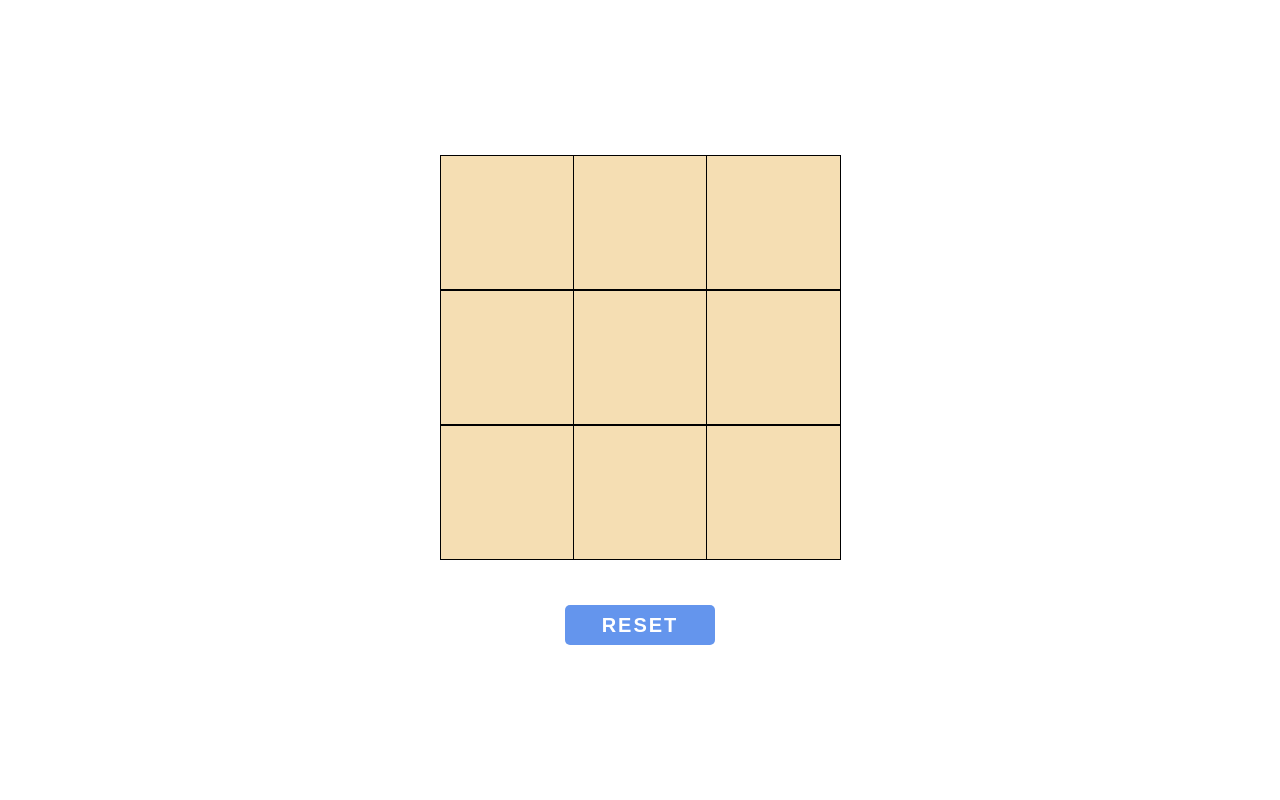
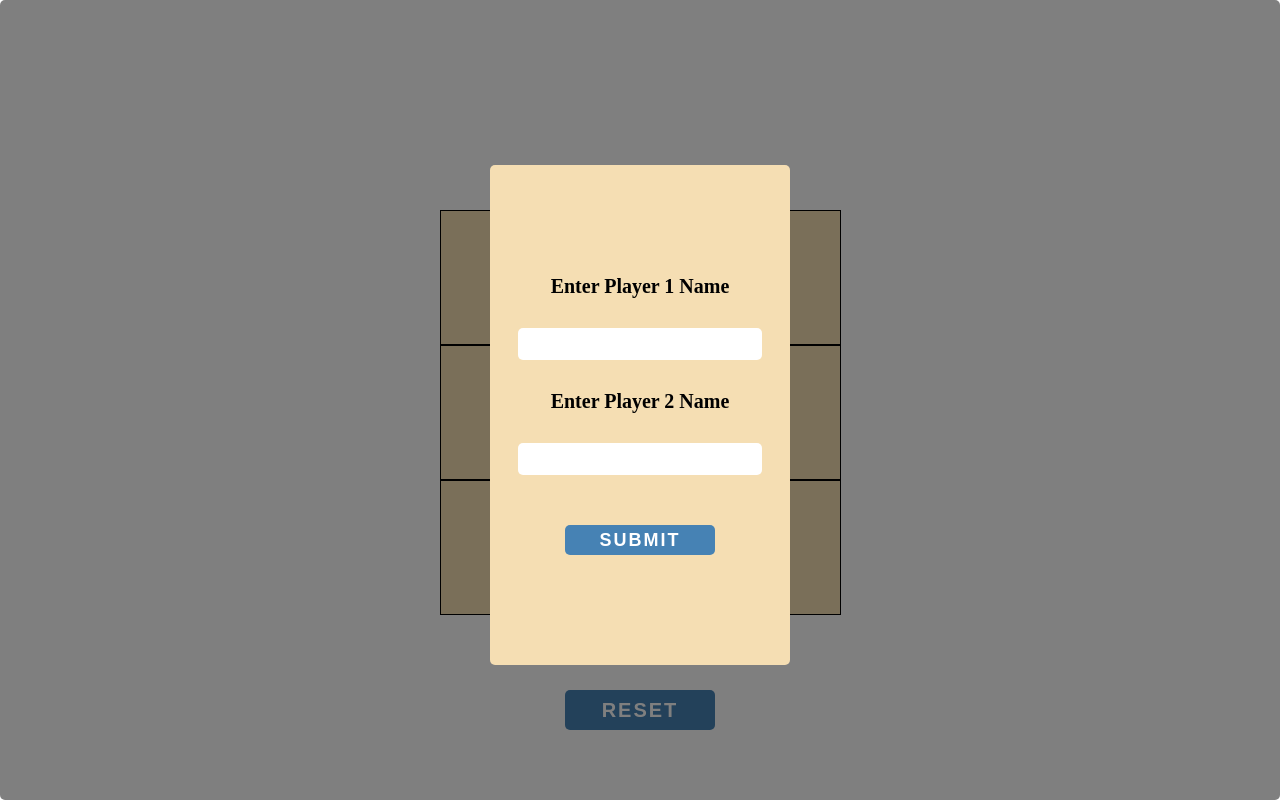
Before and after one commit to Raj-0512/odin_tictactoe, a plain HTML site: page index.html in a window 1280 px wide. Drawn offline with Linux system fonts and the light colour scheme.

Commit message:
Final Version

```diff
--- a/script.js
+++ b/script.js
@@ -35,14 +35,16 @@ const gameController  = {
             gameBoard.cells[index] === this.getCurrentPlayer().marker &&
             gameBoard.cells[index + 1] === this.getCurrentPlayer().marker &&
             gameBoard.cells[index + 2] === this.getCurrentPlayer().marker) {
-            console.log(`${this.getCurrentPlayer().name} won the game`);
+            console.log(`${this.getCurrentPlayer().name} won the game`)
+            winner_display.textContent = `${this.getCurrentPlayer().name} won the game`;
             this.gameOverFlag = 1;
         }
         else if (index % 3 === 1 &&
             gameBoard.cells[index - 1] === this.getCurrentPlayer().marker &&
             gameBoard.cells[index] === this.getCurrentPlayer().marker &&
             gameBoard.cells[index + 1] === this.getCurrentPlayer().marker) {
-            console.log(`${this.getCurrentPlayer().name} won the game`);
+            console.log(`${this.getCurrentPlayer().name} won the game`)
+            winner_display.textContent = `${this.getCurrentPlayer().name} won the game`;
             this.gameOverFlag = 1;
         }
         else if (index % 3 === 2 &&
@@ -50,6 +52,7 @@ const gameController  = {
             gameBoard.cells[index - 1] === this.getCurrentPlayer().marker &&
             gameBoard.cells[index] === this.getCurrentPlayer().marker) {
             console.log(`${this.getCurrentPlayer().name} won the game`);
+            winner_display.textContent = `${this.getCurrentPlayer().name} won the game`;
             this.gameOverFlag = 1;
         }
 
@@ -59,6 +62,7 @@ const gameController  = {
             gameBoard.cells[index + 3] === this.getCurrentPlayer().marker &&
             gameBoard.cells[index + 6] === this.getCurrentPlayer().marker) {
             console.log(`${this.getCurrentPlayer().name} won the game`);
+            winner_display.textContent = `${this.getCurrentPlayer().name} won the game`;
             this.gameOverFlag = 1;
         }
         else if (index >= 3 && index < 6 &&
@@ -66,6 +70,7 @@ const gameController  = {
             gameBoard.cells[index] === this.getCurrentPlayer().marker &&
             gameBoard.cells[index + 3] === this.getCurrentPlayer().marker) {
             console.log(`${this.getCurrentPlayer().name} won the game`);
+            winner_display.textContent = `${this.getCurrentPlayer().name} won the game`;
             this.gameOverFlag = 1;
         }
         else if (index >= 6 &&
@@ -73,6 +78,7 @@ const gameController  = {
             gameBoard.cells[index - 3] === this.getCurrentPlayer().marker &&
             gameBoard.cells[index] === this.getCurrentPlayer().marker) {
             console.log(`${this.getCurrentPlayer().name} won the game`);
+            winner_display.textContent = `${this.getCurrentPlayer().name} won the game`;
             this.gameOverFlag = 1;
         }
 
@@ -82,6 +88,7 @@ const gameController  = {
             gameBoard.cells[4] === this.getCurrentPlayer().marker &&
             gameBoard.cells[8] === this.getCurrentPlayer().marker) {
             console.log(`${this.getCurrentPlayer().name} won the game`);
+            winner_display.textContent = `${this.getCurrentPlayer().name} won the game`;
             this.gameOverFlag = 1;
         }
         else if ((index === 2 || index === 4 || index === 6) &&
@@ -89,8 +96,14 @@ const gameController  = {
             gameBoard.cells[4] === this.getCurrentPlayer().marker &&
             gameBoard.cells[6] === this.getCurrentPlayer().marker) {
             console.log(`${this.getCurrentPlayer().name} won the game`);
+            winner_display.textContent = `${this.getCurrentPlayer().name} won the game`;
             this.gameOverFlag = 1;
         }
+        else if (!gameBoard.cells.includes("")) {
+            winner_display.textContent = "It's a Draw!";
+            this.gameOverFlag = 1;
+        }
+
 
 
     } ,
@@ -113,37 +126,14 @@ function generateBoard(){
     display_container.id = "display_container";
 
     document.body.append(display_container);
-    document.body.append(reset_button);
 
-    const cell1 = document.createElement("div");
-    cell1.classList.add("cell");
-
-    const cell2 = document.createElement("div");
-    cell2.classList.add("cell");
-
-    const cell3 = document.createElement("div");
-    cell3.classList.add("cell");
-
-    const cell4 = document.createElement("div");
-    cell4.classList.add("cell");
-
-    const cell5 = document.createElement("div");
-    cell5.classList.add("cell");
-
-    const cell6 = document.createElement("div");
-    cell6.classList.add("cell");
-
-    const cell7 = document.createElement("div");
-    cell7.classList.add("cell");
-
-    const cell8 = document.createElement("div");
-    cell8.classList.add("cell");
-
-    const cell9 = document.createElement("div");
-    cell9.classList.add("cell");
-
-    const cells = [cell1, cell2, cell3, cell4, cell5, cell6, cell7, cell8, cell9];
-    cells.forEach(cell => display_container.append(cell));
+    const cells = [];
+    for (let i = 0; i < 9; i++) {
+        const cell = document.createElement("div");
+        cell.classList.add("cell");
+        cells.push(cell);
+        display_container.append(cell);
+    }
 
     cells.forEach((cell , index) => {
         cell.addEventListener("click" , () => {
@@ -158,23 +148,56 @@ function generateBoard(){
         });
     });
 
+    display_container.after(reset_button);
+}
+
+const reset_button = document.createElement("button");
+reset_button.id = "reset_button";
+reset_button.textContent = "RESET";
+
+
 reset_button.addEventListener("click" , () => {
 
     document.getElementById("display_container").remove();
     gameBoard.cells = ["", "", "", "", "", "", "", "", ""];
     gameController.current_player_index = 0;
     gameController.gameOverFlag = 0;
-
+    winner_display.innerHTML = "";
     generateBoard();
 
 
 
 });
 
+const winner_display = document.createElement("p");
+winner_display.id = "winner_display";
+
+document.body.prepend(winner_display);
+
+function askPlayerName() {
+
+    const overlay_container = document.createElement("div");
+    overlay_container.id = "overlay_container";
+
+    const overlay_form = document.createElement("form");
+    overlay_form.id = "overlay_form";
+    overlay_form.innerHTML = '<label> Enter Player 1 Name</label>' +
+        ' <input type="text" id="player1_name">' +
+        '<label> Enter Player 2 Name</label>' +
+        ' <input type="text" id="player2_name">' +
+        '<button id="submit" type="submit">SUBMIT</button>';
+
+
+    overlay_container.append(overlay_form);
+    document.body.append(overlay_container);
+
+    document.getElementById("submit").addEventListener("click" , (e) => {
+        e.preventDefault();
+        player1.name = document.getElementById("player1_name").value || "Player 1";
+        player2.name = document.getElementById("player2_name").value || "Player 2";
+        document.getElementById("overlay_container").remove();
+    })
 }
 
-const reset_button = document.createElement("button");
-reset_button.id = "reset_button";
-reset_button.textContent = "RESET";
-
 generateBoard();
+askPlayerName();
--- a/style.css
+++ b/style.css
@@ -3,6 +3,7 @@
     width: 400px;
     display: grid;
     grid-template-columns: 133px 133px 133px;
+    margin-bottom: 50px;
 }
 
 body{
@@ -13,7 +14,7 @@ body{
     align-items: center;
     height: 100vh;
     flex-direction: column;
-    gap: 50px;
+    gap: 30px;
 }
 
 .cell{
@@ -35,10 +36,70 @@ body{
     border: transparent;
     height: 40px;
     width: 150px;
-    background-color: cornflowerblue;
+    background-color: #4682B4;
     font-size: 20px;
     font-weight: bold;
     border-radius: 5px;
     color: white;
     letter-spacing: 2px;
+    margin-bottom: 20px;
 }
+
+#winner_display{
+    font-size: 40px;
+    font-weight: bolder;
+    letter-spacing: 2px;
+    height: 50px;
+}
+
+#overlay_container{
+    display: flex;
+    justify-content: center;
+    align-items: center;
+    height: 100vh;
+    width: 100vw;
+    border-radius: 5px;
+    border: transparent;
+    background: rgba(0, 0, 0, 0.5);
+    flex-direction: column;
+    position: fixed;
+}
+
+#overlay_form{
+    height: 500px;
+    width: 300px;
+    background-color: wheat;
+    margin-top: 30px;
+    display: flex;
+    flex-direction: column;
+    gap: 30px;
+    justify-content: center;
+    align-items: center;
+    font-size: 20px;
+    font-weight: bold;
+    border-radius: 5px;
+}
+#overlay_form input{
+    width: 80%;
+    height: 30px;
+    border-radius: 5px;
+    border: transparent;
+}
+
+#overlay_form button{
+    height: 30px;
+    width: 50%;
+    background-color: #4682B4;
+    border-radius: 5px;
+    border: transparent;
+    margin-top: 20px;
+    font-weight: bold;
+    font-size: 18px;
+    color: white;
+    letter-spacing: 2px;
+}
+
+#overlay_form input:focus{
+    outline: none;
+    font-size: 20px;
+}
```
Lines whose indentation alone changed are shown as unchanged.
